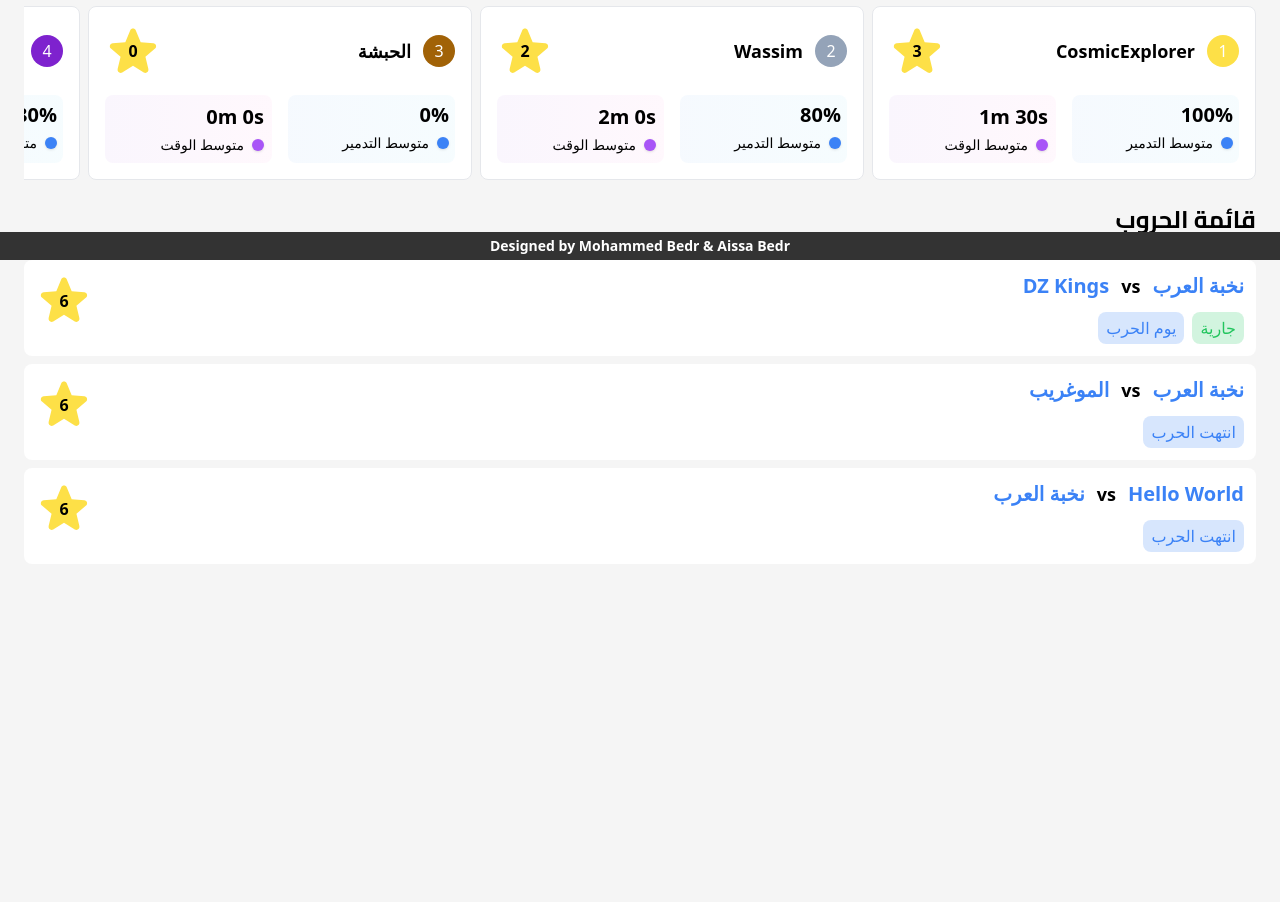
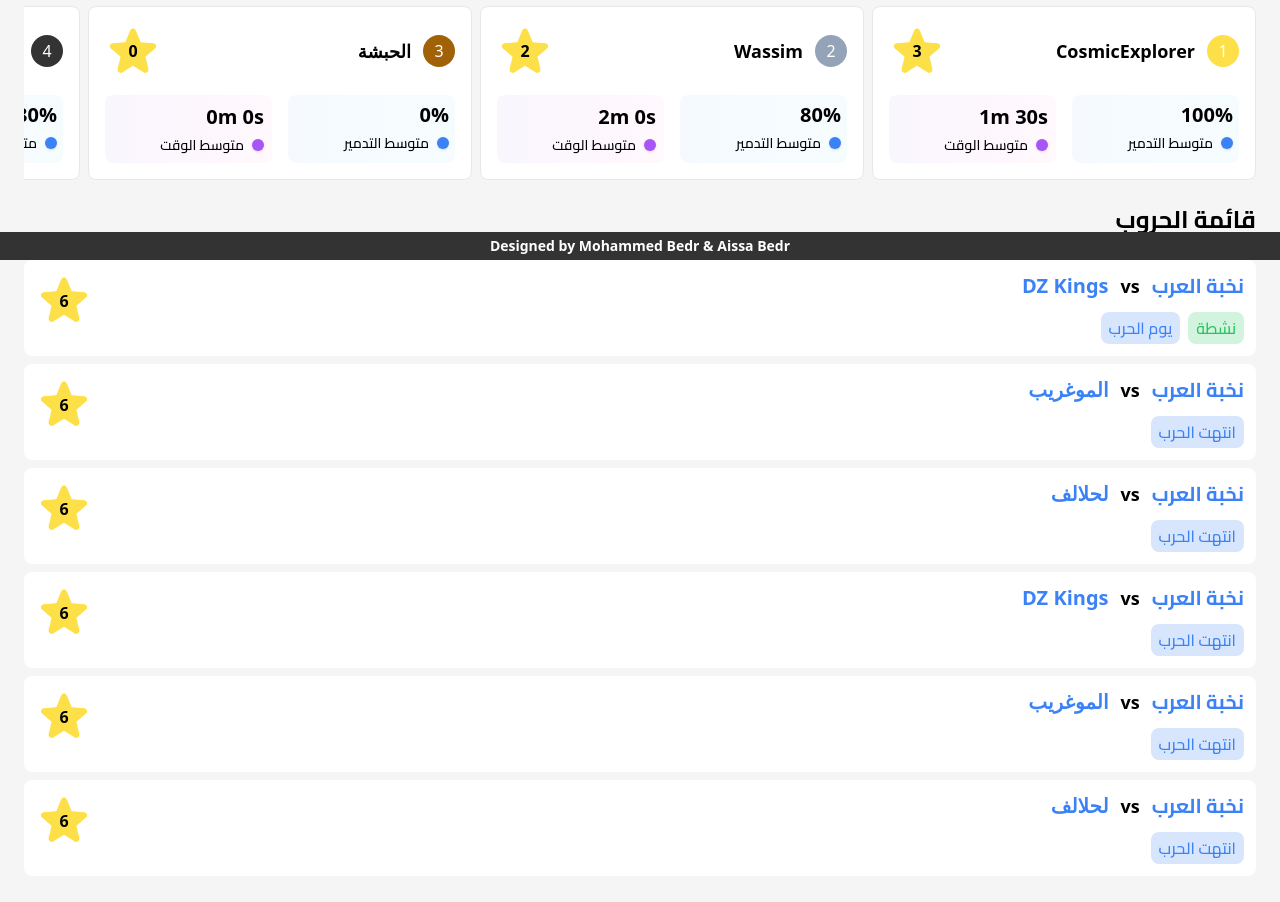
Before and after one commit to aissa-dev1/coc-war-star-tracker, a React (Vite) app: page / in a window 1280 px wide. Shown: the part 540-1442 px from the top of the page. Before the commit the page ends 1156 px from the top, so only its background shows below. Built offline with nearby package versions, Linux system fonts and the light colour scheme.

Commit message:
Update the war cards menu and its cards

```diff
--- a/src/components/WarCard.tsx
+++ b/src/components/WarCard.tsx
@@ -14,57 +14,25 @@ function WarCard({ war }: WarCardProps) {
   }, [war]);
 
   return (
-    <div className="flex justify-between p-3 bg-white rounded-lg">
+    <div className="flex justify-between p-3 duration-300 bg-white rounded-lg cursor-pointer bg-gradient-to-r hover:from-[#9d4edd]/5 hover:to-[#4895ef]/5">
       <div className="flex flex-col gap-3">
         <div className="flex items-center gap-3">
-          <p className="text-lg font-bold text-blue-500 sm:text-xl">
-            {war.clans[0].name}
-          </p>
+          <p className="text-lg font-bold text-blue-500 sm:text-xl font-cairo">{war.clans[0].name}</p>
           <p className="text-base font-semibold sm:text-lg">vs</p>
-          <p className="text-lg font-bold text-blue-500 sm:text-xl">
-            {war.clans[1].name}
-          </p>
+          <p className="text-lg font-bold text-blue-500 sm:text-xl">{war.clans[1].name}</p>
         </div>
 
         <div className="flex items-center gap-2">
           {war.isActive && (
-            <p className="px-2 py-1 text-sm text-green-500 rounded-lg sm:text-base bg-green-500/20">
-              جارية
-            </p>
+            <p className="px-2 py-1 text-sm text-green-500 rounded-lg sm:text-base bg-green-500/20 font-cairo">نشطة</p>
           )}
-          <p className="px-2 py-1 text-sm text-blue-500 rounded-lg sm:text-base bg-blue-500/20">
+          <p className="px-2 py-1 text-sm text-blue-500 rounded-lg sm:text-base bg-blue-500/20 font-cairo">
             {warStatus}
           </p>
         </div>
       </div>
 
-      <div className="flex gap-3">
-        <EarnedStars
-          value={war.totalStars}
-          starClasses="w-14 h-14"
-          contentClasses="pt-0.5 text-base font-bold"
-        />
-      </div>
-    </div>
-  );
-
-  // code won't reach here!
-  return (
-    <div className="flex flex-row justify-between p-2 text-black bg-white border rounded">
-      <div className="flex flex-col gap-1">
-        <p className="text-lg font-bold">{war.clans[0].name}</p>
-        <div className="flex items-center gap-3">
-          <EarnedStars
-            value={war.totalStars}
-            starClasses="w-9 h-9"
-            contentClasses="text-sm font-bold"
-          />
-        </div>
-      </div>
-
-      <div>
-        <p className="text-lg font-bold">{war.clans[1].name}</p>
-      </div>
+      <EarnedStars value={war.totalStars} starClasses="w-14 h-14" contentClasses="pt-0.5 text-base font-bold" />
     </div>
   );
 }
--- a/src/components/WarCardsMenu.tsx
+++ b/src/components/WarCardsMenu.tsx
@@ -92,7 +92,7 @@ const wars: War[] = [
       },
       {
         id: "#Z652346GGD",
-        name: "الموغريب", // hhhhhhhhhhhhhhhhhhhhhhhh
+        name: "الموغريب",
       },
     ],
     isActive: false,
@@ -137,11 +137,158 @@ const wars: War[] = [
     clans: [
       {
         id: "#GHFYK2JFFS",
-        name: "Hello World",
+        name: "نخبة العرب",
       },
       {
         id: "#Z652346GGD",
+        name: "لحلالف",
+      },
+    ],
+    isActive: false,
+    isPreparationDay: false,
+    isBattleDay: false,
+    totalStars: 6,
+    totalDestruction: 200,
+  },
+  {
+    id: "sdfghsdgsdg-756f-44cb-8711-5d51cf02a9f5qsdqsdqds",
+    attacks: [
+      {
+        id: "e9615bc0-c155-4f97-b4d4-622688c06664",
+        starsEarned: 3,
+        destructionPercentage: 100,
+        durationSeconds: 90,
+        attacker: {
+          id: "#GHFYK2JDSDD",
+          name: "CosmicExplorer",
+        },
+        defender: {
+          id: "#GHFYSDSDSQS",
+          name: "ABDOU_DZ",
+        },
+      },
+      {
+        id: "82441f27-bb46-4281-aaf5-4c379d941585",
+        starsEarned: 3,
+        destructionPercentage: 100,
+        durationSeconds: 90,
+        attacker: {
+          id: "#GHFYSGFDDSS",
+          name: "NOT_AISSA",
+        },
+        defender: {
+          id: "#GGFCCFDDSD",
+          name: "Youcef Dr",
+        },
+      },
+    ],
+    startedAt: "2024-02-11T11:52:16.876Z",
+    clans: [
+      {
+        id: "#GHFYK2JFFS",
         name: "نخبة العرب",
+      },
+      {
+        id: "#Z652346GGD",
+        name: "DZ Kings",
+      },
+    ],
+    isActive: false,
+    isPreparationDay: false,
+    isBattleDay: false,
+    totalStars: 6,
+    totalDestruction: 200,
+  },
+  {
+    id: "qsdqsd-756f-44cb-8711-5d51cfddd02a9f5",
+    attacks: [
+      {
+        id: "e9615bc0-c155-4f97-b4d4-622688c06664",
+        starsEarned: 3,
+        destructionPercentage: 100,
+        durationSeconds: 90,
+        attacker: {
+          id: "#GHFYK2JDSDD",
+          name: "CosmicExplorer",
+        },
+        defender: {
+          id: "#GHFYSDSDSQS",
+          name: "ABDOU_DZ",
+        },
+      },
+      {
+        id: "82441f27-qsdqsd-4281-aaf5-4c379d941585",
+        starsEarned: 3,
+        destructionPercentage: 100,
+        durationSeconds: 90,
+        attacker: {
+          id: "#GHFYSGFDDSS",
+          name: "NOT_AISSA",
+        },
+        defender: {
+          id: "#GGFCCFDDSD",
+          name: "Youcef Dr",
+        },
+      },
+    ],
+    startedAt: "2024-02-11T11:52:16.876Z",
+    clans: [
+      {
+        id: "#GHFYK2JFFS",
+        name: "نخبة العرب",
+      },
+      {
+        id: "#Z652346GGD",
+        name: "الموغريب",
+      },
+    ],
+    isActive: false,
+    isPreparationDay: false,
+    isBattleDay: false,
+    totalStars: 6,
+    totalDestruction: 200,
+  },
+  {
+    id: "fgjfgjfj-756f-4qsdzz4cb-8711-5d51cf02a9f5",
+    attacks: [
+      {
+        id: "e9615bc0-c155-4f97-b4d4-622688c06664",
+        starsEarned: 3,
+        destructionPercentage: 100,
+        durationSeconds: 90,
+        attacker: {
+          id: "#GHFYK2JDSDD",
+          name: "CosmicExplorer",
+        },
+        defender: {
+          id: "#GHFYSDSDSQS",
+          name: "ABDOU_DZ",
+        },
+      },
+      {
+        id: "82441f27-bb46-4281-aaf5-4c379d941585",
+        starsEarned: 3,
+        destructionPercentage: 100,
+        durationSeconds: 90,
+        attacker: {
+          id: "#GHFYSGFDDSS",
+          name: "NOT_AISSA",
+        },
+        defender: {
+          id: "#GGFCCFDDSD",
+          name: "Youcef Dr",
+        },
+      },
+    ],
+    startedAt: "2024-02-11T11:52:16.876Z",
+    clans: [
+      {
+        id: "#GHFYK2JFFS",
+        name: "نخبة العرب",
+      },
+      {
+        id: "#Z652346GGD",
+        name: "لحلالف",
       },
     ],
     isActive: false,
--- a/src/components/helpers/LeaderboardCard.tsx
+++ b/src/components/helpers/LeaderboardCard.tsx
@@ -15,16 +15,12 @@ function LeaderboardCard({ ranking, playerState }: LeaderboardCardProps) {
       <div className="flex items-center justify-between">
         <div className="flex items-center gap-3">
           <div
-            className={classNames(
-              "flex justify-center items-center w-8 h-8 text-white rounded-full",
-              {
-                "bg-yellow-300": ranking === 1,
-                "bg-slate-400": ranking === 2,
-                "bg-yellow-700": ranking === 3,
-                "bg-purple-700":
-                  ranking !== 1 && ranking !== 2 && ranking !== 3,
-              }
-            )}
+            className={classNames("flex justify-center items-center w-8 h-8 text-white rounded-full", {
+              "bg-yellow-300": ranking === 1,
+              "bg-slate-400": ranking === 2,
+              "bg-yellow-700": ranking === 3,
+              "bg-smooth-black": ranking !== 1 && ranking !== 2 && ranking !== 3,
+            })}
           >
             {ranking}
           </div>
@@ -36,22 +32,18 @@ function LeaderboardCard({ ranking, playerState }: LeaderboardCardProps) {
 
       <div className="grid grid-cols-2 gap-4">
         <div className="flex flex-col w-full gap-1 p-1.5 rounded-lg bg-gradient-to-r from-[#4895ef]/5 to-[#4cc9f0]/5">
-          <h4 className="text-xl font-bold">
-            {playerState.destructionPercentageAverage}%
-          </h4>
+          <h4 className="text-xl font-bold">{playerState.destructionPercentageAverage}%</h4>
           <div className="flex items-center gap-2">
             <Dot />
-            <p className="text-sm text-foreground-700">متوسط التدمير</p>
+            <p className="text-sm text-foreground-700 font-cairo">متوسط التدمير</p>
           </div>
         </div>
 
         <div className="flex flex-col w-full gap-1 p-2 rounded-lg bg-gradient-to-r from-[#9d4edd]/5 to-[#ff74d4]/5">
-          <h4 className="text-xl font-bold">
-            {formatSeconds(playerState.attackTimeAverage)}
-          </h4>
+          <h4 className="text-xl font-bold">{formatSeconds(playerState.attackTimeAverage)}</h4>
           <div className="flex items-center gap-2">
             <Dot variant="secondary" />
-            <p className="text-sm text-foreground-700">متوسط الوقت</p>
+            <p className="text-sm text-foreground-700 font-cairo">متوسط الوقت</p>
           </div>
         </div>
       </div>
```
